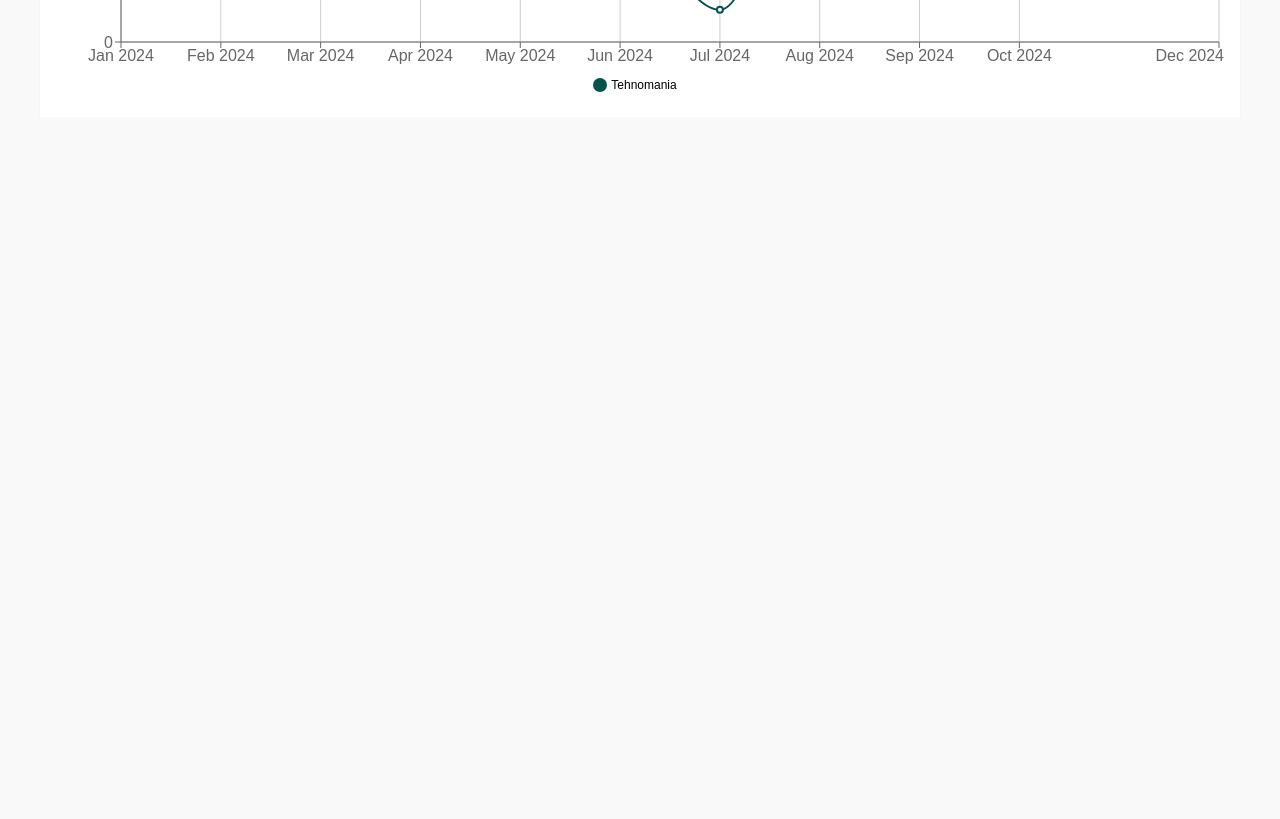
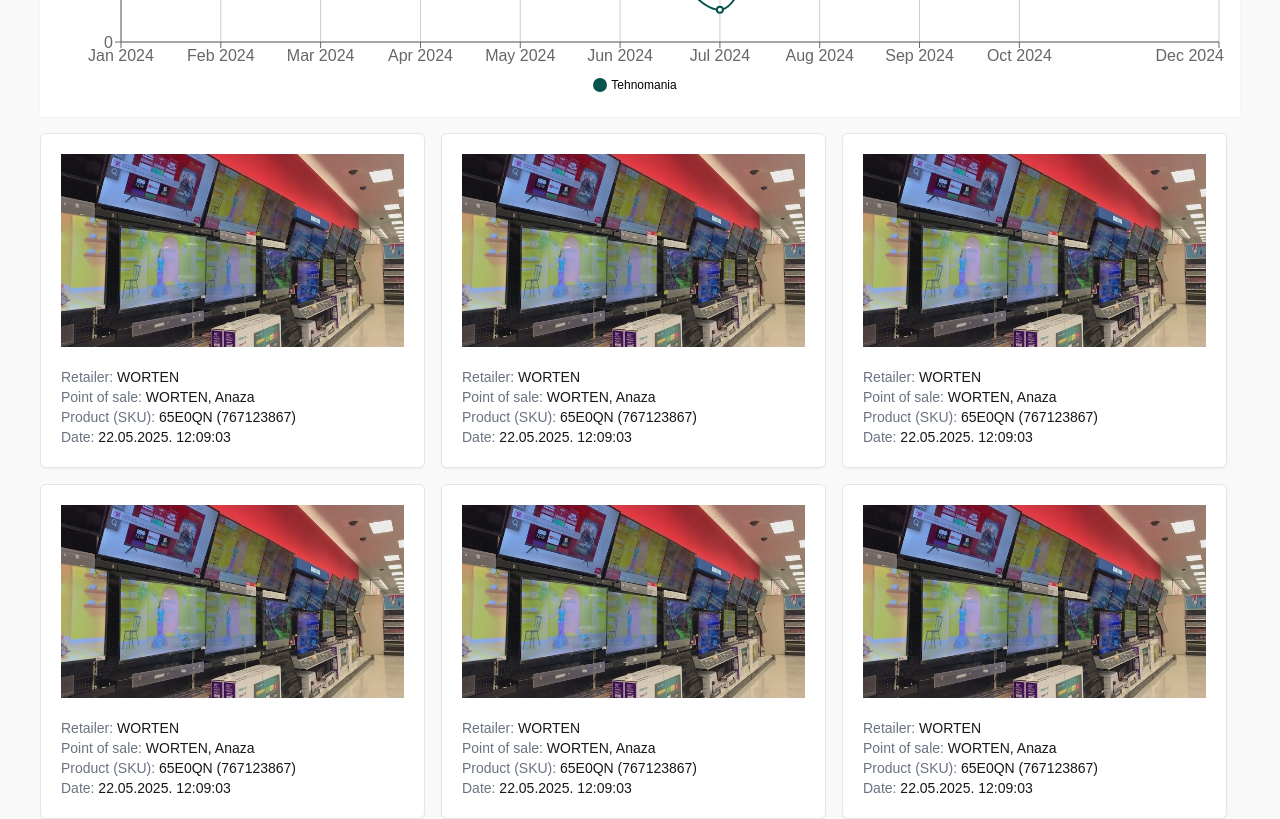
Before and after one commit to bobadj/hyper-care, a Next.js app: page / in a window 1280 px wide. Shown: the part 1740-2559 px from the top of the page. Before the commit the page ends 1857 px from the top, so only its background shows below. Built offline with nearby package versions, Linux system fonts and the light colour scheme.

Commit message:
product list

```diff
--- /dev/null
+++ b/src/app/components/Product/List.tsx
@@ -0,0 +1,19 @@
+import Product from '.';
+
+export default function ProductList() {
+  return (
+    <div className="overflow-x-auto">
+      <div className="grid grid-rows-2 auto-cols-max grid-flow-col gap-4 min-w-max">
+        <Product />
+        <Product />
+        <Product />
+        <Product />
+        <Product />
+        <Product />
+        <Product />
+        <Product />
+        <Product />
+      </div>
+    </div>
+  );
+}
--- /dev/null
+++ b/src/app/components/Product/index.tsx
@@ -0,0 +1,31 @@
+import Image from 'next/image';
+
+import productImage from '@/assets/images/product.jpg';
+import ProductList from './List';
+
+const Product = () => {
+  return (
+    <div className="border border-neutral-200 rounded-md bg-white flex flex-col gap-5 w-fit max-w-[385px] px-5 py-5 shadow-xs">
+      <Image src={productImage} alt="Product" />
+      <div className="flex flex-col text-sm">
+        <p>
+          <span className="text-gray-500">Retailer:</span> WORTEN
+        </p>
+        <p>
+          <span className="text-gray-500">Point of sale:</span> WORTEN, Anaza
+        </p>
+        <p>
+          <span className="text-gray-500">Product (SKU):</span> 65E0QN
+          (767123867)
+        </p>
+        <p>
+          <span className="text-gray-500">Date:</span> 22.05.2025. 12:09:03
+        </p>
+      </div>
+    </div>
+  );
+};
+
+Product.List = ProductList;
+
+export default Product;
--- a/src/app/page.tsx
+++ b/src/app/page.tsx
@@ -1,5 +1,6 @@
 'use client';
 
+import Product from './components/Product';
 import BrandShare from './components/BrandShare';
 import RetailerChart from './components/RetailerChart';
 
@@ -63,6 +64,9 @@
       <div className="col-span-2">
         <RetailerChart type="line" data={customerSellInData} />
       </div>
+      <div className="col-span-2">
+        <Product.List />
+      </div>
     </div>
   );
 }
```
Also changed, not shown: src/assets/images/product.jpg (added).
